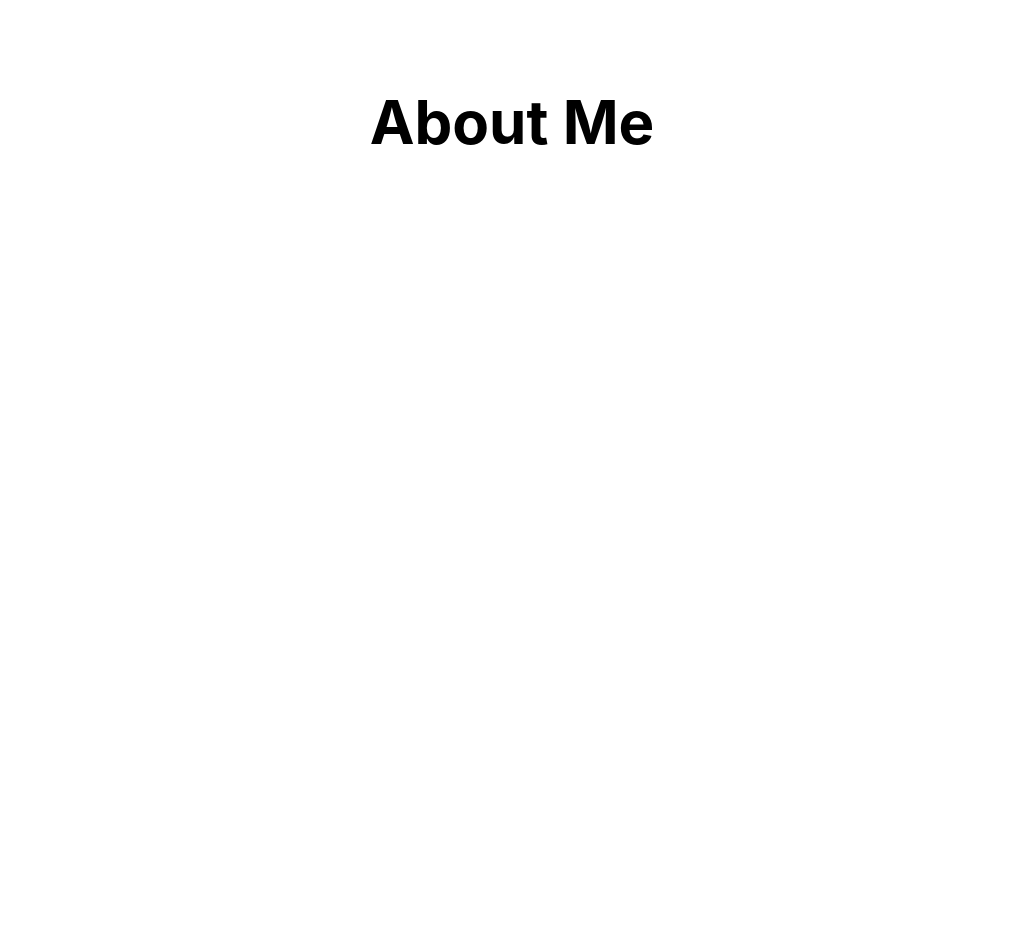
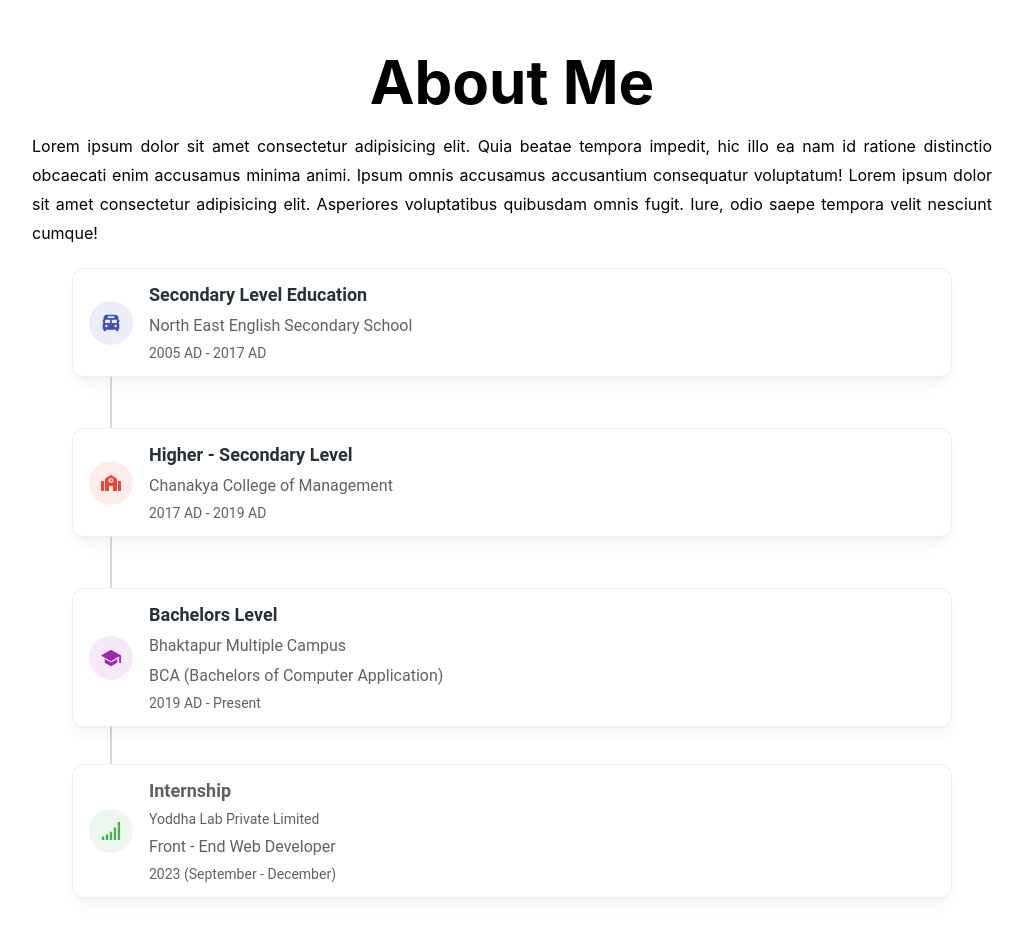
Before and after one commit to unique3900/Advolio, a React (Vite) app: page / in a window 1280 px wide. Shown: the part 860-1798 px from the top of the page, without its empty margins (128-1151 px from the left). Before the commit the page ends 1752 px from the top, so only its background shows below. Built offline with nearby package versions, Linux system fonts and the light colour scheme; a web font is replaced by a local one.

Commit message:
About And Motion

```diff
--- a/package.json
+++ b/package.json
@@ -10,6 +10,8 @@
     "preview": "vite preview"
   },
   "dependencies": {
+    "@material-tailwind/react": "^2.1.8",
+    "framer-motion": "^10.16.16",
     "react": "^18.2.0",
     "react-dom": "^18.2.0",
     "react-icons": "^4.12.0",
--- a/src/App.jsx
+++ b/src/App.jsx
@@ -13,11 +13,7 @@ const App = () => {
     <main className='relative min-h-screen dark:bg-black  scroll-smooth'>
       <Navbar />
 
-      {/* <Routes>
-        <Route path='/' element={<Home />} />
-        <Route  path='/#about' element={<AboutMe />} />
 
-      </Routes> */}
 
       <Home/>
       <AboutMe/>
--- a/src/Components/AboutMe.jsx
+++ b/src/Components/AboutMe.jsx
@@ -1,9 +1,26 @@
 import React from 'react'
+import {
+    Timeline,
+    TimelineItem,
+    TimelineConnector,
+    TimelineIcon,
+    Typography,
+    TimelineHeader,
+} from "@material-tailwind/react";
+import { ActivitiesTimeline } from './AboutTimeline';
 
 const AboutMe = () => {
   return (
-    <section id='about' className=" w-full  h-screen flex flex-col  mt-24">
-      <h2 className='font-bold text-center text-6xl'>About Me</h2>
+    <section id='about' className=" w-full  min-h-screen flex flex-col  items-center gap-5  mt-14">
+      <h2 className='font-bold text-center text-6xl text-black dark:text-white'>About Me</h2>
+
+          <div className="w-3/4">
+              <p className="leading-[29px] text-center lg:text-justify text-black dark:text-white">Lorem ipsum dolor sit amet consectetur adipisicing elit. Quia beatae tempora impedit, hic illo ea nam id ratione distinctio obcaecati enim accusamus minima animi. Ipsum omnis accusamus accusantium consequatur voluptatum! Lorem ipsum dolor sit amet consectetur adipisicing elit. Asperiores voluptatibus quibusdam omnis fugit. Iure, odio saepe tempora velit nesciunt cumque!
+              </p>
+
+          </div>
+
+    <ActivitiesTimeline/>
     </section>
   )
 }
--- /dev/null
+++ b/src/Components/AboutTimeline.jsx
@@ -0,0 +1,176 @@
+import {
+  Timeline,
+  TimelineItem,
+  TimelineConnector,
+  TimelineIcon,
+  Typography,
+  TimelineHeader,
+} from "@material-tailwind/react";
+import { BiSolidBusSchool } from "react-icons/bi";
+import { FaSchool } from "react-icons/fa";
+import { IoSchoolSharp } from "react-icons/io5";
+import { GiNetworkBars } from "react-icons/gi";
+
+import { motion } from "framer-motion";
+import { FaAddressBook } from "react-icons/fa";
+
+export function ActivitiesTimeline() {
+  return (
+    <div  className="lg:w-[55rem]">
+      <Timeline>
+        <motion.div
+          initial={{ opacity: 0, x: 1000 }}
+          whileInView={{ opacity: 1, x: 0 }}
+          viewport={{once:true}}
+          transition={{ duration: 0.4 }}
+        >
+          <TimelineItem className="h-40">
+            <TimelineConnector className="!w-[78px]" />
+            <TimelineHeader className="relative rounded-xl border border-blue-gray-50 bg-white py-3 pl-4 pr-8 shadow-lg shadow-blue-gray-900/5">
+              <TimelineIcon className="p-3" color="indigo" variant="ghost">
+                <BiSolidBusSchool className="h-5 w-5" />
+              </TimelineIcon>
+              <div className="flex flex-col gap-1">
+                <Typography className="text-lg" variant="h3" color="blue-gray">
+                  Secondary Level Education
+                </Typography>
+                <Typography
+                  variant="large"
+                  color="gray"
+                  className="font-normal"
+                >
+                  North East English Secondary School
+                </Typography>
+                <Typography
+                  variant="small"
+                  color="gray"
+                  className="font-normal"
+                >
+                  2005 AD - 2017 AD
+                </Typography>
+              </div>
+            </TimelineHeader>
+          </TimelineItem>
+        </motion.div>
+
+        <motion.div
+           initial={{ opacity: 0, x: 1000 }}
+          whileInView={{ opacity: 1, x: 0 }}
+          viewport={{once:true}}
+           transition={{ duration: 0.6 }}
+        >
+          <TimelineItem className="h-40">
+            <TimelineConnector className="!w-[78px]" />
+            <TimelineHeader className="relative rounded-xl border border-blue-gray-50 bg-white py-3 pl-4 pr-8 shadow-lg shadow-blue-gray-900/5">
+              <TimelineIcon className="p-3" variant="ghost" color="red">
+                <FaSchool className="h-5 w-5" />
+              </TimelineIcon>
+              <div className="flex flex-col gap-1">
+                <Typography className="text-lg" variant="h3" color="blue-gray">
+                  Higher - Secondary Level
+                </Typography>
+                <Typography
+                  variant="large"
+                  color="gray"
+                  className="font-normal"
+                >
+                  Chanakya College of Management
+                </Typography>
+                <Typography
+                  variant="small"
+                  color="gray"
+                  className="font-normal"
+                >
+                  2017 AD - 2019 AD
+                </Typography>
+              </div>
+            </TimelineHeader>
+          </TimelineItem>
+        </motion.div>
+
+        <motion.div
+                     initial={{ opacity: 0, x: 1000 }}
+          whileInView={{ opacity: 1, x: 0 }}
+                  viewport={{once:true}}
+                     transition={{ duration: 0.8 }}
+        >
+          <TimelineItem className="h-44">
+            <TimelineConnector className="!w-[78px]" />
+            <TimelineHeader className="relative rounded-xl border border-blue-gray-50 bg-white py-3 pl-4 pr-8 shadow-lg shadow-blue-gray-900/5">
+              <TimelineIcon className="p-3" variant="ghost" color="purple">
+                <IoSchoolSharp className="h-5 w-5" />
+              </TimelineIcon>
+              <div className="flex flex-col gap-1">
+                <Typography className="text-lg" variant="h3" color="blue-gray">
+                  Bachelors Level
+                </Typography>
+                <Typography
+                  variant="large"
+                  color="gray"
+                  className="font-normal"
+                >
+                  Bhaktapur Multiple Campus
+                </Typography>
+                <Typography
+                  variant="large"
+                  color="gray"
+                  className="font-normal"
+                >
+                  BCA (Bachelors of Computer Application)
+                </Typography>
+                <Typography
+                  variant="small"
+                  color="gray"
+                  className="font-normal"
+                >
+                  2019 AD - Present
+                </Typography>
+              </div>
+            </TimelineHeader>
+          </TimelineItem>
+        </motion.div>
+
+        <motion.div
+                     initial={{ opacity: 0, x: 1000 }}
+          whileInView={{ opacity: 1, x: 0 }}
+          viewport={{once:true}}
+                     transition={{ duration: 1}}
+        >
+          <TimelineItem className="h-44 ">
+            <TimelineHeader className="relative rounded-xl border border-blue-gray-50 bg-white py-3 pl-4 pr-8 shadow-lg shadow-blue-gray-900/5">
+              <TimelineIcon className="p-3" variant="ghost" color="green">
+                <GiNetworkBars className="h-5 w-5" />
+              </TimelineIcon>
+              <div className="flex flex-col gap-1">
+                <Typography className="text-lg" variant="h3" color="gray">
+                  Internship
+                </Typography>
+                <Typography
+                  variant="small"
+                  color="gray"
+                  className="font-normal"
+                >
+                  Yoddha Lab Private Limited
+                </Typography>
+                <Typography
+                  variant="large"
+                  color="gray"
+                  className="font-normal"
+                >
+                  Front - End Web Developer
+                </Typography>
+                <Typography
+                  variant="small"
+                  color="gray"
+                  className="font-normal"
+                >
+                  2023 (September - December)
+                </Typography>
+              </div>
+            </TimelineHeader>
+          </TimelineItem>
+        </motion.div>
+      </Timeline>
+    </div>
+  );
+}
--- a/src/Components/Navbar.jsx
+++ b/src/Components/Navbar.jsx
@@ -9,7 +9,7 @@ const Navbar = () => {
     const [navState, setNavState] = useState(false);
     const {handleThemeSwitch} =useContext(ThemeContext)
   return (
-      <div className='w-full flex items-center justify-between px-8 py-2'>
+      <div className='z-[1000]  w-full flex items-center justify-between px-8 py-2'>
           {/* Left */}
           <img src="./assets/logo.png" alt="Parashar Neupane" className='w-48 h-24 object-cover' />
 
@@ -24,7 +24,7 @@ const Navbar = () => {
 
           {/* Desktop */}
           <div className="hidden lg:flex flex-row items-center justify-around gap-8">
-          <Link to={'/'} className='font-bold text-lg cursor-pointer text-black dark:text-white dark:hover:text-indigo-500 hover:text-indigo-500'>About Me</Link>
+          <a  href={'#about'} className='font-bold text-lg cursor-pointer text-black dark:text-white dark:hover:text-indigo-500 hover:text-indigo-500'>About Me</a>
                   <Link to={'/'} className='font-bold text-lg cursor-pointer text-black dark:text-white dark:hover:text-indigo-500 hover:text-indigo-500'>Skills</Link>
                   <Link to={'/'} className='font-bold text-lg cursor-pointer text-black dark:text-white dark:hover:text-indigo-500 hover:text-indigo-500'>Projects</Link>
                   <Link to={'/'} className='font-bold text-lg cursor-pointer text-black dark:text-white dark:hover:text-indigo-500 hover:text-indigo-500'>Contact Me</Link>
--- a/tailwind.config.js
+++ b/tailwind.config.js
@@ -1,8 +1,15 @@
-module.exports = {
-  content: ["./src/**/*.{js,jsx,html}"],
+const withMT = require("@material-tailwind/react/utils/withMT");
+
+module.exports = withMT({
+  content: [
+    "./index.html",
+    "./src/**/*.{vue,js,ts,jsx,tsx}",
+    "path-to-your-node_modules/@material-tailwind/react/components/**/*.{js,ts,jsx,tsx}",
+    "path-to-your-node_modules/@material-tailwind/react/theme/components/**/*.{js,ts,jsx,tsx}",
+  ],
   darkMode:"class",
   theme: {
     extend: {},
   },
   plugins: [],
-}
+});
```
Also changed, not shown: src/Components/Home.jsx (+10 -9 lines), 1 other file (tests, documents, lock files or other folders).
